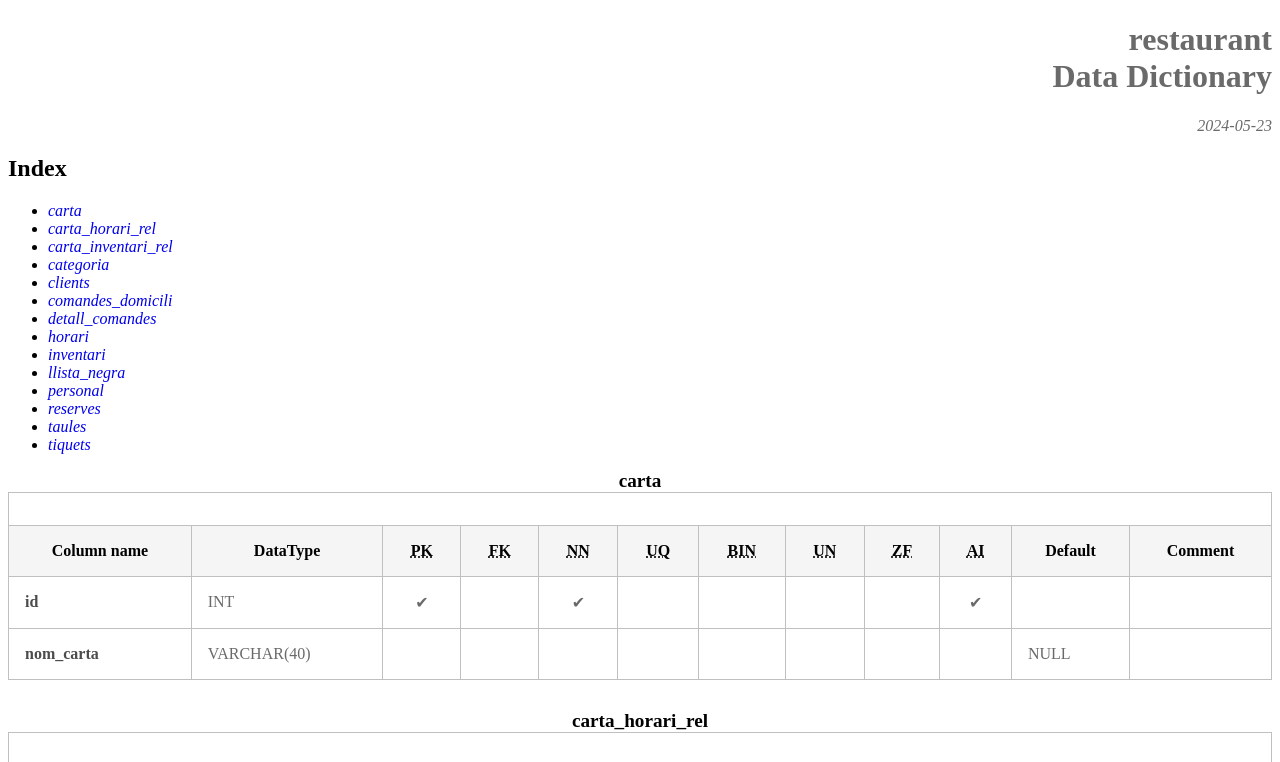
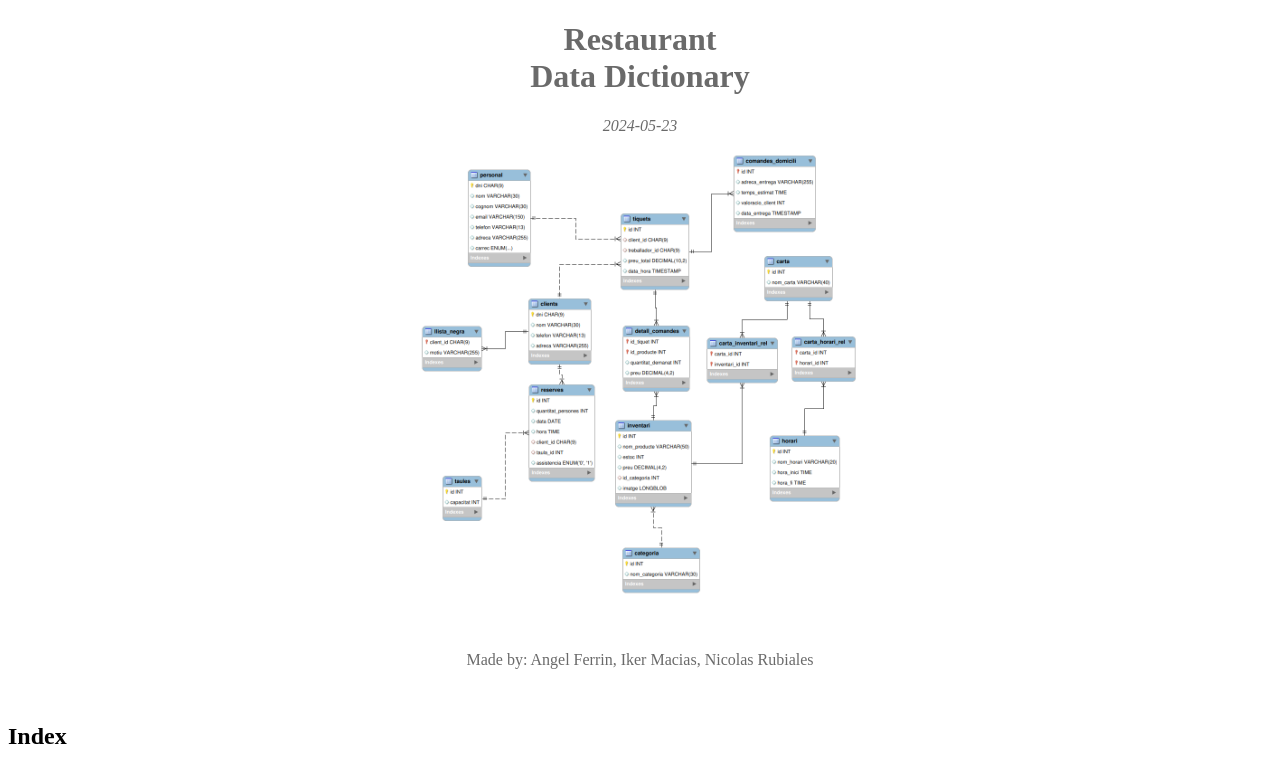
Before and after one commit to laasso/M02UF2-PE03_DDL, a plain HTML site: page restaurant-diccio.html in a window 1280 px wide. Shown: the top 762 px of the page. Drawn offline with nearby package versions, Linux system fonts and the light colour scheme; files whose address does not match are found by name.

Commit message:
Cambios en el html, workbench anyadido mas autores del trabajo

```diff
--- a/restaurant-diccio.html
+++ b/restaurant-diccio.html
@@ -29,7 +29,7 @@
     }
     header {
         color: #6A6A6A;
-        text-align: right;
+        text-align: center;
     }
     table {
         border-collapse: collapse;
@@ -76,18 +76,27 @@
         outline-style: solid;
         outline-width: thin;
     }
+
+    img {
+      width: 35%;
+    }
+
   </style>
 </head>
 
 <body>
   <header>
-    <h1>restaurant<br> Data Dictionary</h1>
+    <h1>Restaurant<br> Data Dictionary</h1>
     <p>
       <em>2024-05-23</em>
     </p>
+    <img src="/home/usuari/M02UF2-PE03_DDL/M02UF2-PE03_DDL/restaurant-esquema.png" alt="esquema-workbench">
     <p>
       <em></em>
     </p>
+    <br>
+    <p>Made by: Angel Ferrin, Iker Macias, Nicolas Rubiales</p>
+    <br>
   </header>
 
   <nav><h2>Index</h2><ul><li><a href='#carta'>carta</a></li><li><a href='#carta_horari_rel'>carta_horari_rel</a></li><li><a href='#carta_inventari_rel'>carta_inventari_rel</a></li><li><a href='#categoria'>categoria</a></li><li><a href='#clients'>clients</a></li><li><a href='#comandes_domicili'>comandes_domicili</a></li><li><a href='#detall_comandes'>detall_comandes</a></li><li><a href='#horari'>horari</a></li><li><a href='#inventari'>inventari</a></li><li><a href='#llista_negra'>llista_negra</a></li><li><a href='#personal'>personal</a></li><li><a href='#reserves'>reserves</a></li><li><a href='#taules'>taules</a></li><li><a href='#tiquets'>tiquets</a></li></ul></nav>
```
